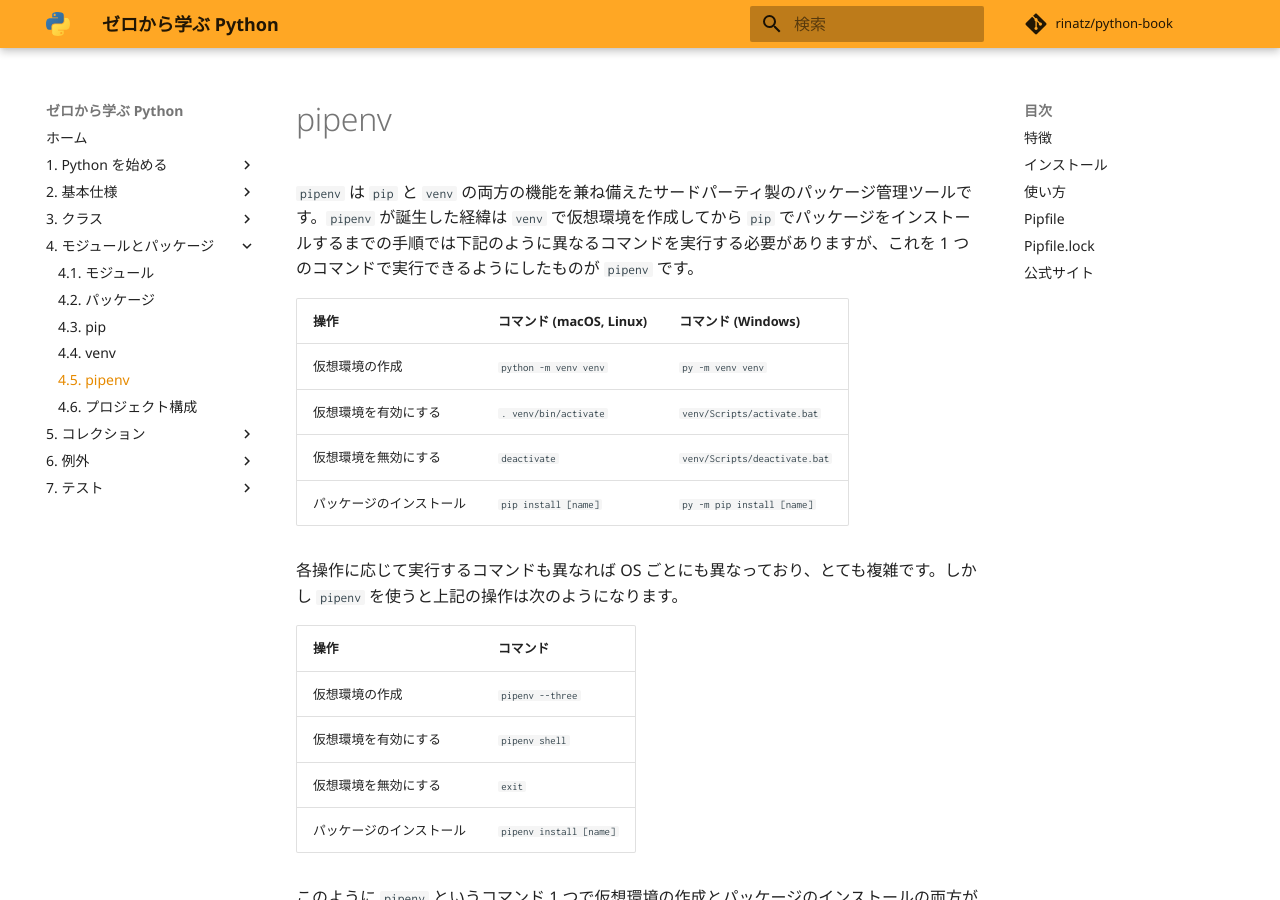
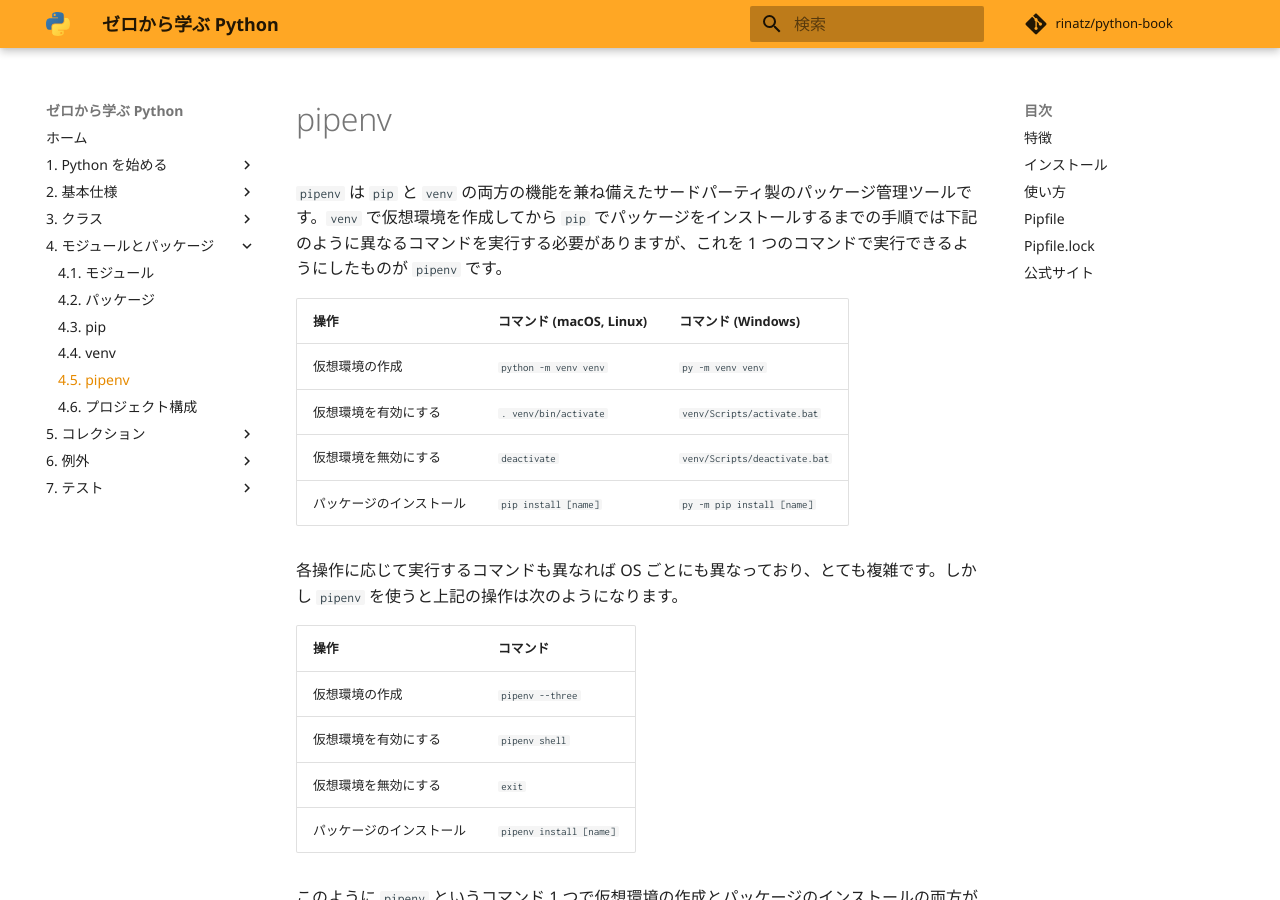
Before and after one commit to rinatz/python-book, an MkDocs documentation site: the page built from docs/ch04-05-pipenv.md, in a window 1280 px wide and 900 px high. Built offline with MkDocs 1.6.1 and Material for MkDocs 9.7.7, drawn with Linux system fonts in a browser that asks for light colours; comment, search, counter and statistics services are not loaded.

Commit message:
Modify a little bit

```diff
--- a/docs/ch04-05-pipenv.md
+++ b/docs/ch04-05-pipenv.md
@@ -1,6 +1,6 @@
 # pipenv
 
-`pipenv` は `pip` と `venv` の両方の機能を兼ね備えたサードパーティ製のパッケージ管理ツールです。`pipenv` が誕生した経緯は `venv` で仮想環境を作成してから `pip` でパッケージをインストールするまでの手順では下記のように異なるコマンドを実行する必要がありますが、これを 1 つのコマンドで実行できるようにしたものが `pipenv` です。
+`pipenv` は `pip` と `venv` の両方の機能を兼ね備えたサードパーティ製のパッケージ管理ツールです。`venv` で仮想環境を作成してから `pip` でパッケージをインストールするまでの手順では下記のように異なるコマンドを実行する必要がありますが、これを 1 つのコマンドで実行できるようにしたものが `pipenv` です。
 
 | 操作                     | コマンド (macOS, Linux) | コマンド (Windows)            |
 |--------------------------|-------------------------|-------------------------------|
```
